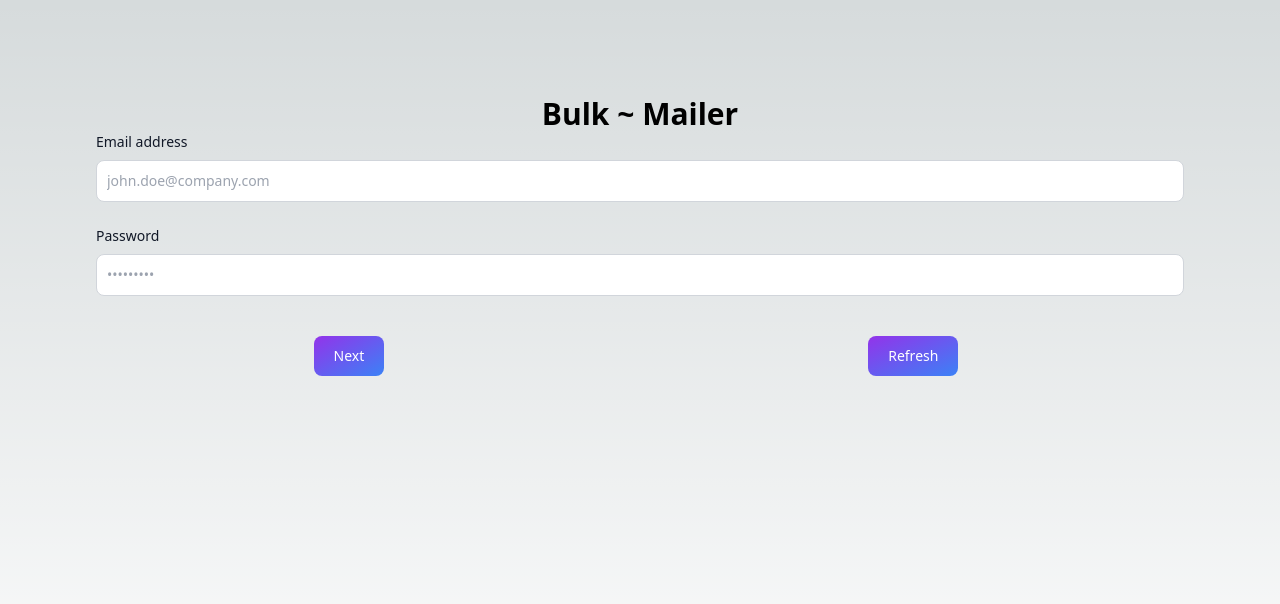
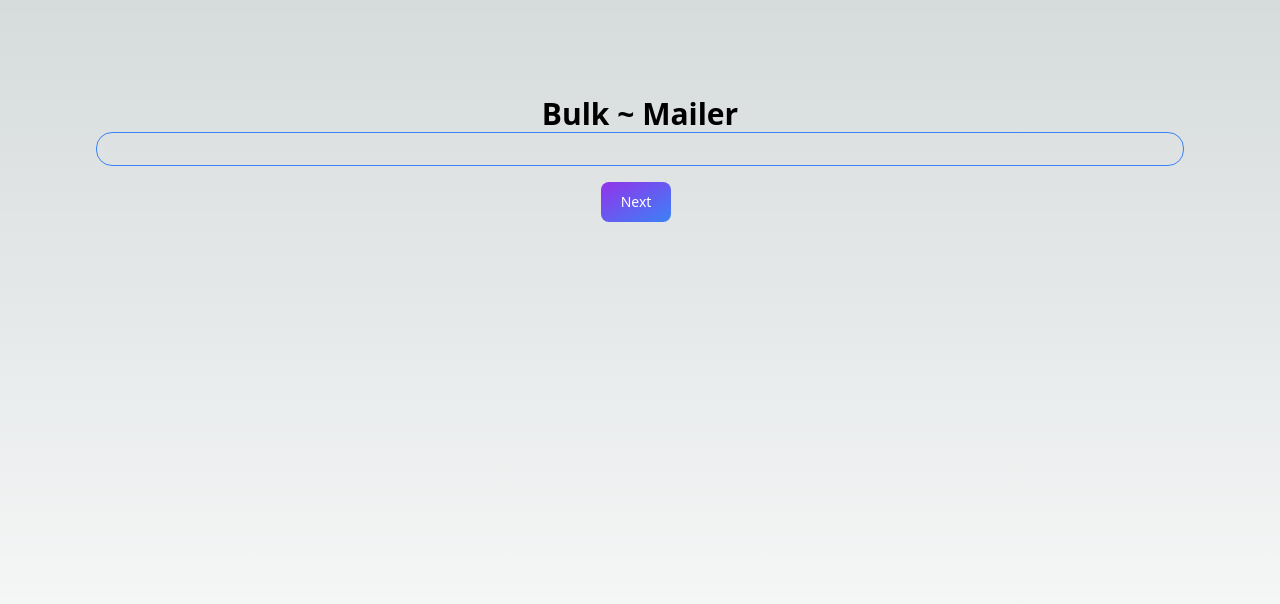
Before and after one commit to Bharat-kr/bulk-mailer, a Next.js app: page / in a window 1280 px wide. Shown: the top 604 px of the page. Built offline with nearby package versions, Linux system fonts and the light colour scheme.

Commit message:
routing set

```diff
--- a/src/app/page.js
+++ b/src/app/page.js
@@ -27,24 +27,15 @@ export default function Page() {
     if (curr_index < keys.length - 1) {
       setCurrPageState(keys[curr_index + 1]);
     } else {
-      //Finally create Task
-    }
-  };
-
-  const refresh = async () => {
-    try {
-      const result = await axios.get(`/api/tasks/${taskId}`);
-      setMailList(result.data.leads);
-      console.log(result);
-    } catch (error) {
-      console.log(error);
+      //Finally create Task & navigate to task page
     }
   };
 
   return (
     <>
       {name_to_component[currPageState]}
-      <div className="flex items-center justify-between w-3/5 mt-4">
+      <div className="flex items-center justify-center w-full mt-4">
+        {PAGE_STATES.HOME != currPageState && (
           <button
             type="button"
             onClick={nextHandler}
@@ -52,13 +43,7 @@ export default function Page() {
           >
             Next
           </button>
-        <button
-          type="button"
-          onClick={refresh}
-          className="text-white bg-gradient-to-br from-purple-600 to-blue-500 hover:bg-gradient-to-bl focus:ring-4 focus:outline-none focus:ring-blue-300 dark:focus:ring-blue-800 font-medium rounded-lg text-sm px-5 py-2.5 text-center me-2 mb-2"
-        >
-          Refresh
-        </button>
+        )}
       </div>
     </>
   );
--- a/src/components/Credentials.js
+++ b/src/components/Credentials.js
@@ -1,6 +1,8 @@
+import { useFile } from "@/context/FileContext";
 import React from "react";
 
 const Credentials = () => {
+  const { creds, setCreds } = useFile();
   return (
     <form className="w-full">
       <div className="mb-6">
@@ -11,6 +13,13 @@ const Credentials = () => {
           type="email"
           id="email"
           className="input"
+          value={creds.email}
+          onChange={(e) => {
+            setCreds((prev) => {
+              prev.email = e.target.value;
+              return { ...prev };
+            });
+          }}
           placeholder="john.doe@company.com"
           required
         />
@@ -27,6 +36,13 @@ const Credentials = () => {
           id="password"
           className="input"
           placeholder="•••••••••"
+          value={creds.password}
+          onChange={(e) => {
+            setCreds((prev) => {
+              prev.password = e.target.value;
+              return { ...prev };
+            });
+          }}
           required
         />
       </div>
--- a/src/components/DataMapper.js
+++ b/src/components/DataMapper.js
@@ -37,11 +37,51 @@ export default function DataMapper() {
                   className="odd:bg-white odd:dark:bg-gray-900 even:bg-gray-50 even:dark:bg-gray-800 border-b dark:border-gray-700"
                 >
                   {keys.map((key) => {
-                    return (
-                      <td key={item[key]} className="px-6 py-4">
-                        {`${item[key]}`}
-                      </td>
-                    );
+                    let val = item[key];
+                    switch (typeof val) {
+                      case "boolean":
+                        return (
+                          <td
+                            key={item[key]}
+                            className="px-6 py-4 flex justify-center"
+                          >
+                            {!!val ? (
+                              <svg
+                                xmlns="http://www.w3.org/2000/svg"
+                                xmlnsXlink="http://www.w3.org/1999/xlink"
+                                version="1.1"
+                                x="0px"
+                                y="0px"
+                                viewBox="0 0 507.506 507.506"
+                                xmlSpace="preserve"
+                                className="w-5 h-5"
+                                fill="#38b000"
+                              >
+                                <g>
+                                  <path d="M163.865,436.934c-14.406,0.006-28.222-5.72-38.4-15.915L9.369,304.966c-12.492-12.496-12.492-32.752,0-45.248l0,0   c12.496-12.492,32.752-12.492,45.248,0l109.248,109.248L452.889,79.942c12.496-12.492,32.752-12.492,45.248,0l0,0   c12.492,12.496,12.492,32.752,0,45.248L202.265,421.019C192.087,431.214,178.271,436.94,163.865,436.934z" />
+                                </g>
+                              </svg>
+                            ) : (
+                              <svg
+                                xmlns="http://www.w3.org/2000/svg"
+                                id="Outline"
+                                viewBox="0 0 24 24"
+                                fill="#ffb703"
+                                className="w-5 h-5"
+                              >
+                                <path d="M12,0A12,12,0,1,0,24,12,12.013,12.013,0,0,0,12,0Zm0,22A10,10,0,1,1,22,12,10.011,10.011,0,0,1,12,22Z" />
+                                <path d="M12,6a1,1,0,0,0-1,1v4.325L7.629,13.437a1,1,0,0,0,1.062,1.7l3.84-2.4A1,1,0,0,0,13,11.879V7A1,1,0,0,0,12,6Z" />
+                              </svg>
+                            )}
+                          </td>
+                        );
+                      default:
+                        return (
+                          <td key={item[key]} className="px-6 py-4">
+                            {val}
+                          </td>
+                        );
+                    }
                   })}
                 </tr>
               );
--- a/src/components/Editor.js
+++ b/src/components/Editor.js
@@ -1,9 +1,15 @@
-import React from 'react'
+import React from "react";
 
 const Editor = () => {
+  const [content, setContent] = React.useState("<Html lang='en'></Html");
   return (
-    <div>Editor</div>
-  )
-}
+    <div className="w-full border border-1 rounded-2xl border-blue-500 p-4 flex">
+      <div className="w-1/2">
 
-export default Editor
+      </div>
+      <div className="w-1/2"></div>
+    </div>
+  );
+};
+
+export default Editor;
--- a/src/components/Home.js
+++ b/src/components/Home.js
@@ -1,8 +1,10 @@
 import { useFile } from "@/context/FileContext";
+import { PAGE_STATES } from "@/utils/enums";
+import { redirect } from "next/navigation";
 import React from "react";
 
 const Home = () => {
-  const { setSelectedFile } = useFile();
+  const { setSelectedFile, setCurrPageState } = useFile();
   return (
     <label
       htmlFor="dropzone-file"
--- a/src/components/RefreshButton.js
+++ b/src/components/RefreshButton.js
@@ -14,9 +14,9 @@ const RefreshButton = ({ refresh }) => {
           fill="currentColor"
         >
           <path
-            fill-rule="evenodd"
+            fillRule="evenodd"
+            clipRule="evenodd"
             d="M4 2a1 1 0 011 1v2.101a7.002 7.002 0 0111.601 2.566 1 1 0 11-1.885.666A5.002 5.002 0 005.999 7H9a1 1 0 010 2H4a1 1 0 01-1-1V3a1 1 0 011-1zm.008 9.057a1 1 0 011.276.61A5.002 5.002 0 0014.001 13H11a1 1 0 110-2h5a1 1 0 011 1v5a1 1 0 11-2 0v-2.101a7.002 7.002 0 01-11.601-2.566 1 1 0 01.61-1.276z"
-            clip-rule="evenodd"
           />
         </svg>
       </div>
--- a/src/context/FileContext.js
+++ b/src/context/FileContext.js
@@ -7,9 +7,13 @@ import csv from "csvtojson";
 const FileContext = createContext();
 
 const FileProvider = ({ children }) => {
-  const [currPageState, setCurrPageState] = useState(PAGE_STATES.CREDENTIALS);
+  const [currPageState, setCurrPageState] = useState(PAGE_STATES.EDITOR);
   const [selectedFile, setSelectedFile] = useState();
-  const [mailList, setMailList] = useState(list);
+  const [mailList, setMailList] = useState([]);
+  const [creds, setCreds] = useState({
+    email: "",
+    password: "",
+  });
 
   useEffect(() => {
     const init = async () => {
@@ -38,6 +42,7 @@ const FileProvider = ({ children }) => {
 
             console.log(toJson);
             setMailList(toJson);
+            setCurrPageState(PAGE_STATES.LIST);
           });
       };
 
@@ -52,11 +57,13 @@ const FileProvider = ({ children }) => {
   }, [selectedFile]);
 
   const value = {
-    selectedFile,
-    setSelectedFile,
+    creds,
+    setCreds,
     mailList,
     setMailList,
+    selectedFile,
     currPageState,
+    setSelectedFile,
     setCurrPageState,
   };
   return <FileContext.Provider value={value}>{children}</FileContext.Provider>;
--- a/src/utils/dummy_data.js
+++ b/src/utils/dummy_data.js
@@ -4,11 +4,13 @@ export const list = [
     name: "Ranju Devi",
     company: "hep",
     position: "CEO",
+    send_completed: false,
   },
   {
     email: "alphadynamic00@gmail.com",
     name: "Keshav Kumar",
     company: "nissan",
     position: "CTO",
+    send_completed: true,
   },
 ];
```
Lines whose indentation alone changed are shown as unchanged.
